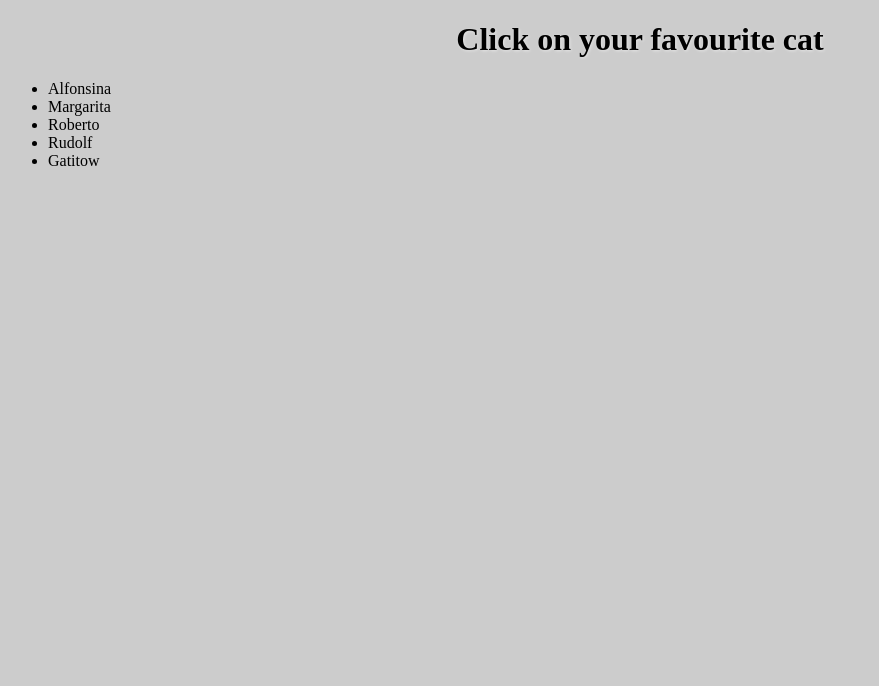
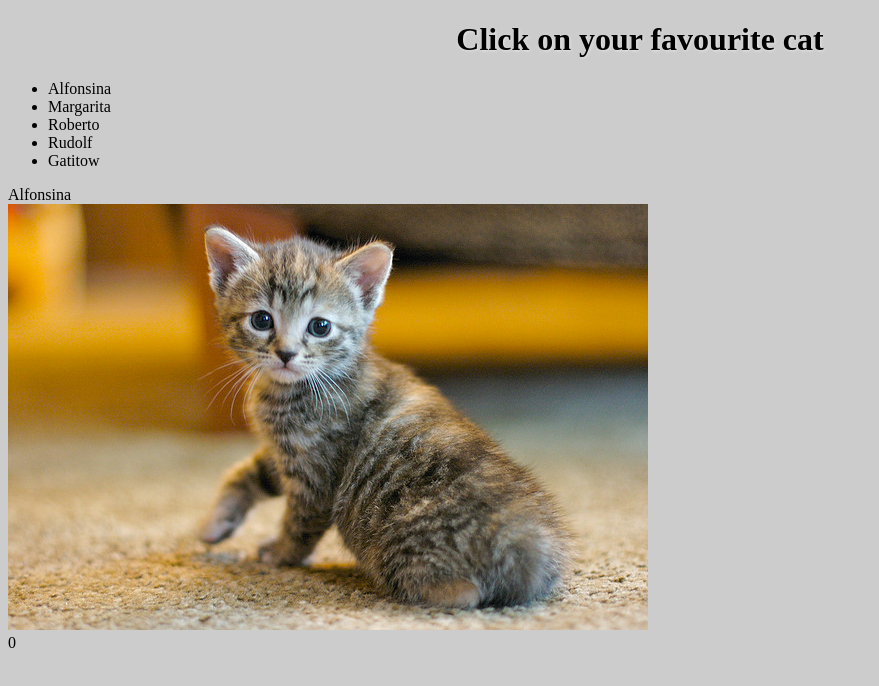
Before and after one commit to JoelArmandoP/catClicker, a plain HTML site: page index.html in a window 1280 px wide. Shown: the whole page, without its empty margins (0-879 px from the left). Drawn offline with Linux system fonts and the light colour scheme.

Commit message:
Refactor main.js to apply Model-View- Octopus

```diff
--- a/index.html
+++ b/index.html
@@ -16,6 +16,8 @@
         <div class="row">
             <div class="col-md-12">
             <h1 id="title" class="title">Click on your favourite cat</h1>
+            <ul id="cat-list">
+            </ul>
             </div>
         </div>
     </header>
--- a/js/main.js
+++ b/js/main.js
@@ -1,57 +1,104 @@
 'use strict';
 
-function cat (name, image) {
+function cat(name, image) {
     this.name = name;
     this.image = image;
     this.clicks = 0;
-}
+};
 
-var cats = [new cat('Alfonsina', 'images/cat1.jpg'),
-			new cat('Margarita', 'images/cat2.jpg'),
-			new cat('Roberto', 'images/cat3.jpg'),
-			new cat('Rudolf', 'images/cat4.jpg'),
-			new cat('Gatitow', 'images/cat5.jpg')
-			];
-
-var HTMLcat =
-  '<div class="col-md-6">'+
-    '<div class="cat-name">%name%</div>'+
-    '<div class="img">%image%</div>'+
-    '<div class="clicks">%clicks%</div></div>';
-var HTMLcatList =
-    '<li id="%cat-id%" class="cat-name">%name%</li>';
-
-cats.displayList = function() {
-	cats.forEach(
-		function(c, catNumber) {
-			var catId = 'cat-'+ catNumber;
-			$('#cats').append(
-				HTMLcatList.
-				replace(/%cat-id%/g, catId).
-				replace(/%name%/g, c.name)
-			);
-			document.getElementById(catId).addEventListener('click', displayCatFctn(c));
-
-		});
+var model = {
+	init: function() {
+		model.cats = [];
+	},
+	addCat: function(name, image) {
+		model.cats.push(new cat(name, image));
+	},
+	getCats: function() {
+		return model.cats;
+	},
+	getCat: function(i) {
+		return model.cats[i];
+	},
+	getNumberOfCats: function() {
+		return model.cats.length;
+	}
 };
 
 
-function displayCatFctn(cat) {
-	return function() {
-		$('#cat-name').text(cat.name);
-		$('#cat-image').attr('src', cat.image);
-		$('#cat-image').off('click');
-		$('#cat-image').click(addClickFctn(cat, $('#cat-clicks')));
-		$('#cat-clicks').text(cat.clicks);
+var catView = {
+	init: function() {
+		catView.catName = $('#cat-name');
+		catView.catImage = $('#cat-image');
+		catView.catClicks = $('#cat-clicks');
+	},
+	render: function(cat) {
+		catView.catName.text(cat.name);
+		catView.catImage.attr('src', cat.image);
+		catView.catClicks.text(cat.clicks);
+	},
+	/* callback: f()
+	*/
+	onLike: function(callback) {
+		catView.catImage.off('click');
+		catView.catImage.click(callback);
 	}
-}
+};
 
+var catListView = {
+	init: function() {
+		catListView.catList = $('#cat-list');
+		catListView.onSelectCallback = null;
+	},
+	render: function(cats) {
+		var items = '';
+		cats.forEach(
+			function(cat, catNo) {
+				items += '<li id="cat-'+ catNo + '">' + cat.name + '</li>';
+			});
+		catListView.catList.html(items);
+		cats.forEach(
+			function(cat, catNo) {
+				$('#cat-'+ catNo).click(catListView.clickHandlerFctn(cat));
+			});
+	},
+	clickHandlerFctn: function(cat) {
+		return function() {
+			if (catListView.onSelectCallback) {
+				catListView.onSelectCallback(cat);
+			}
+		}
+	},
+	/* callback: f(cat)
+	*/
+	onSelect: function(callback) {
+		catListView.onSelectCallback = callback;
+	}
+};
 
-function addClickFctn(cat, clickDisplay) {
-	return function() {
-    	cat.clicks++;
-	    clickDisplay.text(cat.clicks);
+var octopus = {
+	init: function() {
+		model.init();
+		model.addCat('Alfonsina', 'images/cat1.jpg');
+		model.addCat('Margarita', 'images/cat2.jpg');
+		model.addCat('Roberto', 'images/cat3.jpg');
+		model.addCat('Rudolf', 'images/cat4.jpg');
+		model.addCat('Gatitow', 'images/cat5.jpg');
+		catListView.init();
+		catListView.onSelect(octopus.selectCat);
+		catListView.render(model.getCats());
+		catView.init();
+		catView.onLike(octopus.likeCat);
+		octopus.selectedCat = model.getCat(0);
+		catView.render(octopus.selectedCat);
+	},
+	likeCat: function () {
+		octopus.selectedCat.clicks++;
+		catView.render(octopus.selectedCat);
+	},
+	selectCat: function(cat) {
+		octopus.selectedCat = cat;
+		catView.render(cat);
 	}
-}
+};
 
-cats.displayList();
+octopus.init();
```
